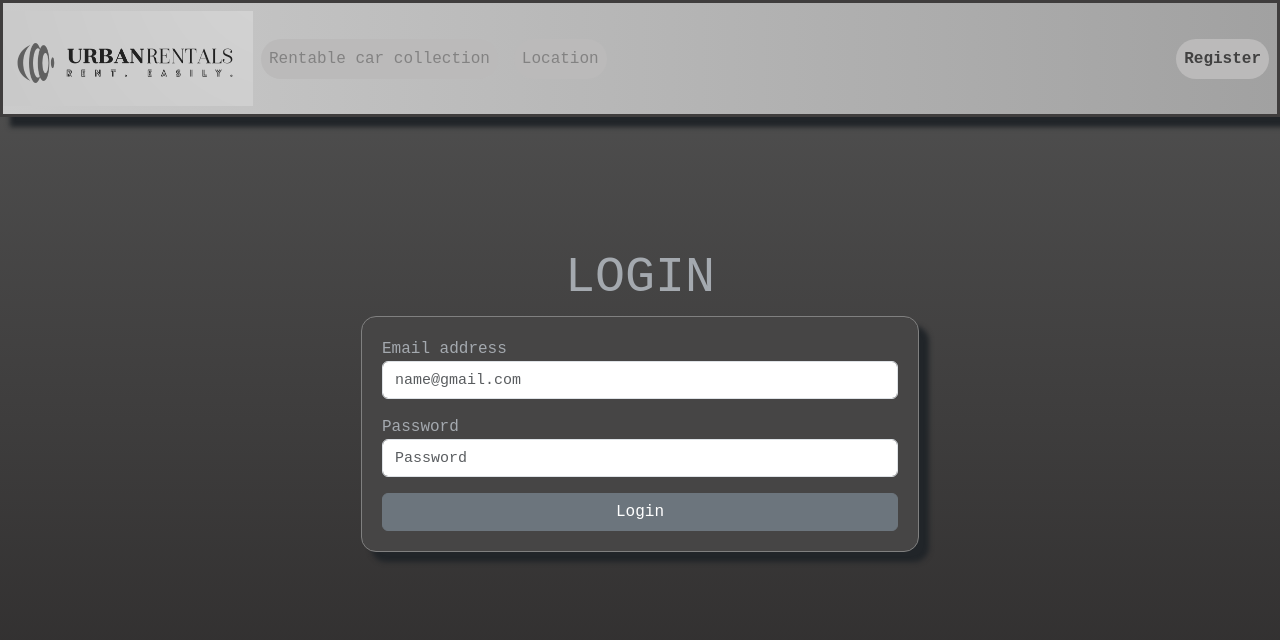
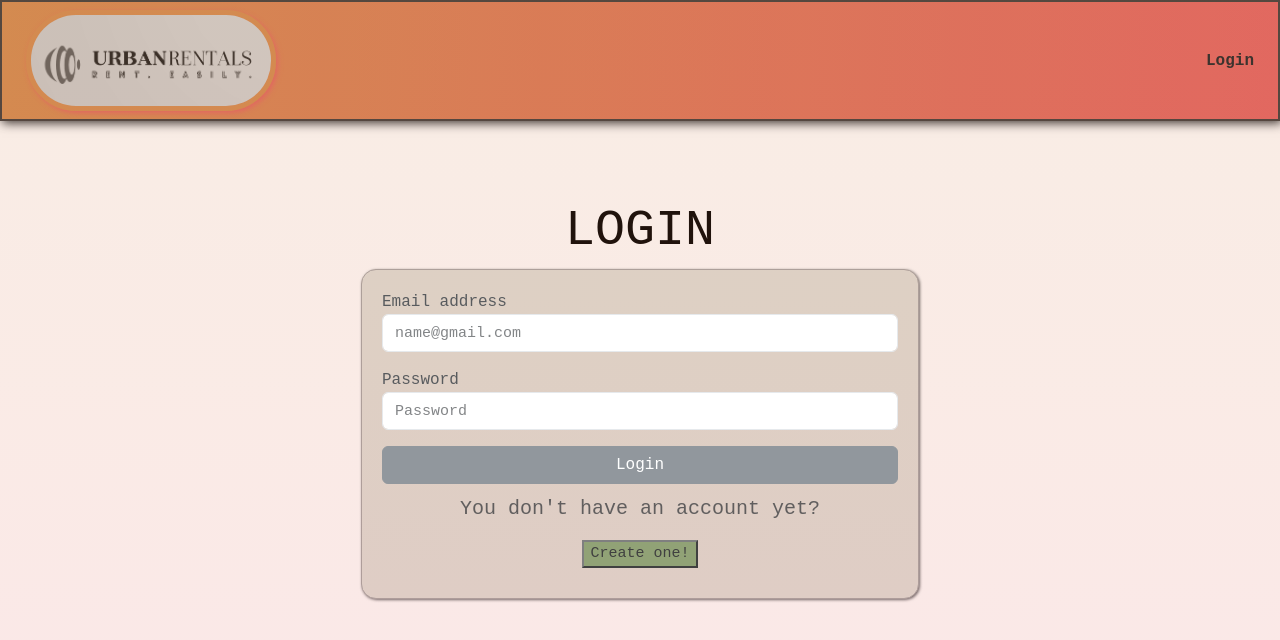
Before and after one commit to dnl2k07/urbanRental-front, a React (Vite) app: page /login in a window 1280 px wide. Shown: the top 640 px of the page. Built offline with nearby package versions, Linux system fonts and the light colour scheme.

Commit message:
Improving design, created a UserProfile segment :)

```diff
--- a/src/Design/Main.css
+++ b/src/Design/Main.css
@@ -1,5 +1,5 @@
 body {
-    background-image: linear-gradient(to bottom, rgb(83, 83, 83), rgb(43, 41, 41));
+    background-image: white;
     font-family: 'Courier New', Courier, monospace;
     position: relative;
     z-index: 0;
@@ -16,51 +16,108 @@ body {
     bottom: 0;
 
     opacity: 0;
-    background: linear-gradient(to bottom, rgb(83, 83, 83), rgb(29, 28, 28));
+    background: linear-gradient(to bottom, rgb(212, 139, 80), rgb(228, 99, 99));
     transition: opacity 1s ease-in-out;
     z-index: -1;
 }
-  #homePageHI{
-      font-size: 50px;
+.registerBox::before{
+    content: "";
+    position: absolute;
+    top: 0;
+    left: 0;
+    right: 0;
+    bottom: 0;
     color: black;
-      font-weight: bold;
+    opacity: 20%;
+    background: linear-gradient(to bottom, rgb(212, 139, 80), rgb(228, 99, 99));
+    transition: opacity 1s ease-in-out;
+    z-index: -1;
 }
+
 body:has(.inputArea:focus)::before {
     opacity: 1;
 }
 
-  label {
-      color: #a4a9af;
+.registerBox:has(.inputArea:focus)::before {
+    opacity: 1;
+    transform:rotateZ(140);
 }
-  ::placeholder{
+
+::placeholder {
     font-size: 15px;
 }
-  p{
-      color: #d4d2cf;
+/* This one only for Register WE dont steal your data blabla have to rearrange P with ID-ing that */
+p {
+    color: #000000;
     font-size: 12px;
 }
-  #registerText{
-      color: #a4a9af;
+
+#registerText {
+    color: #000000;
     font-size: 50px;
 }
-  .navbar{
-      background-image: linear-gradient(to right, rgb(203, 203, 203), rgb(161, 161, 161));
+
+.navbar {
+    background-image: linear-gradient(to right, rgb(212, 139, 80), rgb(228, 99, 99));
     position: fixed;
     width: 100vw;
-      border: 3px solid rgb(63, 61, 61);
-      box-shadow: 10px 10px 5px;
+    border: 2px solid rgb(63, 61, 61);
+    box-shadow: 2px 2px 10px;
 }
-  .navLinks{
+
+.navLinks {
     background-color: rgb(187, 186, 186);
     border-radius: 25px;
 }
-  .navLinks:hover{
-      background-color: rgb(168, 163, 163);
+
+.navLinks:hover {
+    background-color: rgb(233, 211, 211);
 }
-  .registerBox{
-      background-color: rgb(70, 69, 69);
+
+.registerBox {
+    background-color: rgb(235, 235, 224);
     border-radius: 15px;
     border: 1px solid grey;
-      box-shadow: 10px 10px 5px;
+    box-shadow: 1px 1px 3px;
     padding: 20px;
+    opacity: 75%;
 }
+.registerBox:hover{
+    background-color: rgb(209, 209, 199);
+}
+
+.logoutBtn{
+    background-color: #cf1e1e;
+    border-radius: 20px;
+}
+
+.logoutBtn:hover{
+    background-color: #f50202;
+    color: #d4d2cf;
+}
+
+.logo{
+    border: 5px solid rgb(212, 139, 80);
+    border-radius: 50px;
+    box-shadow: 2px 2px 5px rgb(228, 99, 99);
+}
+
+#accountHaveP{
+    text-align: center;
+    margin: 10px;
+    font-size: 15px;
+    align-items: center;
+}
+#accountHaveP button{
+    text-decoration: none;
+    background-color: #6d8349;
+}
+#smallLoginText{
+    font-size: 20px;
+    color: rgb(44, 41, 41);
+}
+
+.question{
+    color: #4e4e4e;
+    font-size: 20px;
+}
--- a/src/Pages/Login.jsx
+++ b/src/Pages/Login.jsx
@@ -1,14 +1,12 @@
 import { useState } from "react";
 import { useNavigate } from "react-router-dom";
 import 'bootstrap/dist/css/bootstrap.min.css';
-import logo from '../pics/urbanRentalLogo.png';
 import { Link } from "react-router-dom";
-import Register from "./Register";
+import Navbar from "../components/NavBar";
 
 export default function Login() {
     const [email, setEmail] = useState("");
     const [psw, setPsw] = useState("");
-
     const navigate = useNavigate();
 
     const handleSubmit = async (e) => {
@@ -46,31 +44,7 @@ export default function Login() {
 
     return (
         <div>
-            <nav className="navbar navbar-expand-lg">
-                <Link to="/">
-                    <img src={logo} alt="URLogo" width={250}/>
-                </Link>
-
-                <button className="navbar-toggler" type="button" data-toggle="collapse" data-target="#navbarSupportedContent" aria-controls="navbarSupportedContent" aria-expanded="false" aria-label="Toggle navigation">
-                    <span className="navbar-toggler-icon"></span>
-                </button>
-
-                <div className="collapse navbar-collapse" id="navbarSupportedContent">
-                    <ul className="navbar-nav">
-                        <li className="nav-item navLinks m-2">
-                            <a className="nav-link disabled" href="#">Rentable car collection</a>
-                        </li>
-                        <li className="nav-item navLinks m-2">
-                            <a className="nav-link disabled" href="#">Location</a>
-                        </li>
-                    </ul>
-                    <ul className="navbar-nav ms-auto ml-auto">
-                        <li className="nav-item navLinks m-2 fw-bolder">
-                            <Link className="nav-link" to="/register">Register</Link>
-                        </li>
-                    </ul>
-                </div>
-            </nav>
+            <Navbar/>
             <div className="container d-flex flex-column justify-content-center align-items-center vh-100">
                 <h1 id="registerText">LOGIN</h1>
                 <div className="d-flex flex-column w-50 registerBox">
@@ -102,7 +76,12 @@ export default function Login() {
                         <button type="submit" className="btn btn-secondary w-100">
                             Login
                         </button>
-
+                        <div id="accountHaveP">
+                            <p id="smallLoginText">You don't have an account yet?</p>
+                            <Link to="/register">
+                                <button >Create one!</button>
+                            </Link>
+                        </div>
                     </form>
                 </div>
             </div>
--- a/src/Pages/MainPage.jsx
+++ b/src/Pages/MainPage.jsx
@@ -1,4 +1,5 @@
 import Navbar from "../components/NavBar"
+import MainPageBody from "../components/MainPageBody"
 import { useState,useEffect } from "react"
 import { data, useNavigate } from "react-router-dom"
 import { whoAmI, logout } from "../usersFolder/users"
@@ -36,14 +37,13 @@ const navigate = useNavigate
         setUser(null)
         failedLogin()
         navigate('/')
-
     }
 
 
     return(
         <div className="logoutErrorBox">
             <Navbar user={user} onLogout={onLogout}></Navbar>
-
+            <MainPageBody user={user}></MainPageBody>
             {userError && true && <div className="alert alert-danger text-center my-2 w-25 h-25 m-5" >{userError}</div>}
         </div>
     )
--- a/src/Pages/Register.jsx
+++ b/src/Pages/Register.jsx
@@ -4,6 +4,7 @@ import 'bootstrap/dist/css/bootstrap.min.css';
 import logo from '../pics/urbanRentalLogo.png';
 import { Link } from "react-router-dom";
 import Login from "./Login";
+import Navbar from "../components/NavBar";
 
 export default function Register() {
     const [email, setEmail] = useState("");
@@ -47,31 +48,7 @@ export default function Register() {
 
     return (
         <div>
-            <nav className="navbar navbar-expand-lg">
-                <Link to="/">
-                    <img src={logo} alt="URLogo" width={250} />
-                </Link>
-                <button className="navbar-toggler" type="button" data-toggle="collapse" data-target="#navbarSupportedContent" aria-controls="navbarSupportedContent" aria-expanded="false" aria-label="Toggle navigation">
-                    <span className="navbar-toggler-icon"></span>
-                </button>
-
-                <div className="collapse navbar-collapse" id="navbarSupportedContent">
-
-                    <ul className="navbar-nav">
-                        <li className="nav-item navLinks m-2">
-                            <a className="nav-link disabled" href="#">Rentable car collection</a>
-                        </li>
-                        <li className="nav-item navLinks m-2">
-                            <a className="nav-link disabled" href="#">Location</a>
-                        </li>
-                    </ul>
-                    <ul className="navbar-nav ms-auto ml-auto">
-                        <li className="nav-item navLinks m-2 fw-bolder">
-                            <Link className="nav-link" to="/login">Login</Link>
-                        </li>
-                    </ul>
-                </div>
-            </nav>
+            <Navbar></Navbar>
             <div className="container d-flex flex-column justify-content-center align-items-center vh-100">
                 <h1 id="registerText">REGISTER</h1>
                 <div className="d-flex flex-column w-50 registerBox">
@@ -119,6 +96,12 @@ export default function Register() {
                         <button type="submit" className="btn btn-secondary w-100">
                             Register
                         </button>
+                        <div id="accountHaveP">
+                            <p id="smallLoginText">You already have an account?</p>
+                            <Link to="/login">
+                                <button >Login here!</button>
+                            </Link>
+                        </div>
 
                     </form>
                 </div>
--- /dev/null
+++ b/src/Pages/UserProfile.jsx
@@ -0,0 +1,72 @@
+import Navbar from "../components/NavBar"
+import MainPageBody from "../components/MainPageBody"
+import { useState, useEffect } from "react"
+import { data } from "react-router-dom"
+import { whoAmI, logout } from "../usersFolder/users"
+import backgroundPic from "../pics/BackgroundPic.png"
+export default function UserProfile() {
+
+    const [user, setUser] = useState(null)
+    const [userError, setUserError] = useState(null)
+
+    useEffect(() => {
+        async function load() {
+            const data = await whoAmI()
+            console.log(data);
+            if (!data.error) {
+                setUser(data)
+            }
+            setUserError(data.error)
+        }
+        load()
+    }, [])
+
+    async function failedLogin() {
+        const data = await logout()
+        if (data.error === "nincs cookie") {
+            setUserError("Nincs aktív bejelentkezés!")
+        }
+    }
+
+    async function onLogout() {
+        const data = await logout()
+
+        if (data.error) {
+            return setUserError(data.error)
+        }
+        setUser(null)
+        failedLogin()
+        navigate('/')
+
+    }
+
+    return (
+        <>
+            <Navbar user={user}/>
+            <div className="container-fluid min-vh-100 pt-5 p-0" id="profileWindow">
+                <div className="row g-0 h-100 align-items-center">
+
+                    <div className="col-md-4 px-5 align-items-start">
+                        <h1 className="nameDisplay">Hey, {user?.username || "not the user's name apperantely :("}!</h1>
+                        <p className="question">Want to make your profile look like really you? <br/> You can make it here!</p>
+                    </div>
+
+                    <div className="col-md-8 p-0 d-flex justify-content-end">
+                        <img
+                            src={backgroundPic}
+                            alt="Background picture"
+                            className="img-fluid"
+                            style={{
+                                width: '100%',
+                                height: 'auto',
+                                objectFit: 'cover',
+                                display: 'block'
+                            }}
+                        />
+                    </div>
+
+                </div>
+            </div>
+        </>
+    )
+}
--- a/src/components/Navbar.jsx
+++ b/src/components/Navbar.jsx
@@ -11,7 +11,7 @@ export default function Navbar({ user, onLogout }) {
                 <div className="container-fluid px-4 d-flex align-items-center">
 
                     <Link to="/">
-                        <img src={logo} alt="URLogo" width={250} />
+                        <img src={logo} className="logo" alt="URLogo" width={250} />
                     </Link>
 
                     <button
@@ -27,15 +27,15 @@ export default function Navbar({ user, onLogout }) {
 
                         {isLoggedIn ? (
                             <>
-                                <Link to='/myGallery' className="px-3 py-1 text-decoration-none" style={{ fontSize: 24, color: "black" }}>Képek</Link>
-                                <Link to='/profile' className="px-3 py-1 text-decoration-none" style={{ fontSize: 24, color: "black" }}>Fiokom</Link>
+                                <Link to='/reservation' className="px-3 py-1 text-decoration-none" style={{ fontSize: 24, color: "black" }}>My rentals</Link>
+                                <Link to='/profile' className="px-3 py-1 text-decoration-none" style={{ fontSize: 24, color: "black" }}>My Profile</Link>
 
                                 {isAdmin && (
                                     <Link to='/admin' className="px-3 py-1 text-decoration-none" style={{ fontSize: 24, color: "black" }}>
                                         Admin panel
                                     </Link>
                                 )}
-                                <Link to='/logout' className="px-3 py-1 text-decoration-none" onClick={onLogout} style={{ fontSize: 24, color: "black" }}>Logout</Link>
+                                <Link to='/logout' className="px-3 py-1 text-decoration-none logoutBtn" onClick={onLogout} style={{ fontSize: 24, color: "black" }}>Logout</Link>
 
                             </>
                         ) : (
--- a/src/main.jsx
+++ b/src/main.jsx
@@ -6,6 +6,7 @@ import 'bootstrap/dist/css/bootstrap.min.css';
 import './Design/Main.css'
 import HomePage from './Pages/MainPage';
 import Login from './Pages/Login';
+import UserProfile from './Pages/UserProfile';
 
 createRoot(document.getElementById('root')).render(
   <StrictMode>
@@ -15,6 +16,7 @@ createRoot(document.getElementById('root')).render(
         <Route path="/register" element={<Register />} />
         <Route path="/login" element={<Login />} />
         <Route path="/logout" element={<Login />} />
+        <Route path="/profile" element={<UserProfile />} />
       </Routes>
     </BrowserRouter>
   </StrictMode>
```
Also changed, not shown: src/components/MainPageBody.jsx (added, +34 -0 lines), src/components/RegisterClick.jsx (deleted), src/pics/BackgroundPic.png (added). Lines whose indentation alone changed are shown as unchanged.
